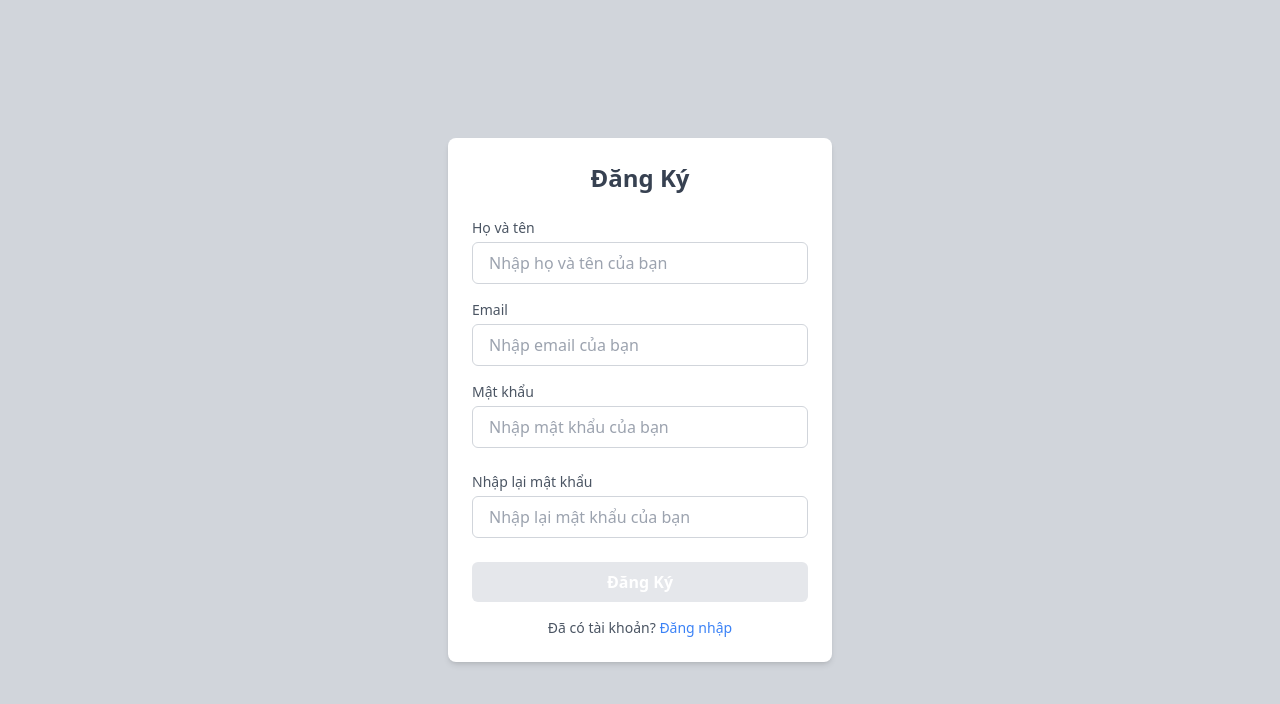
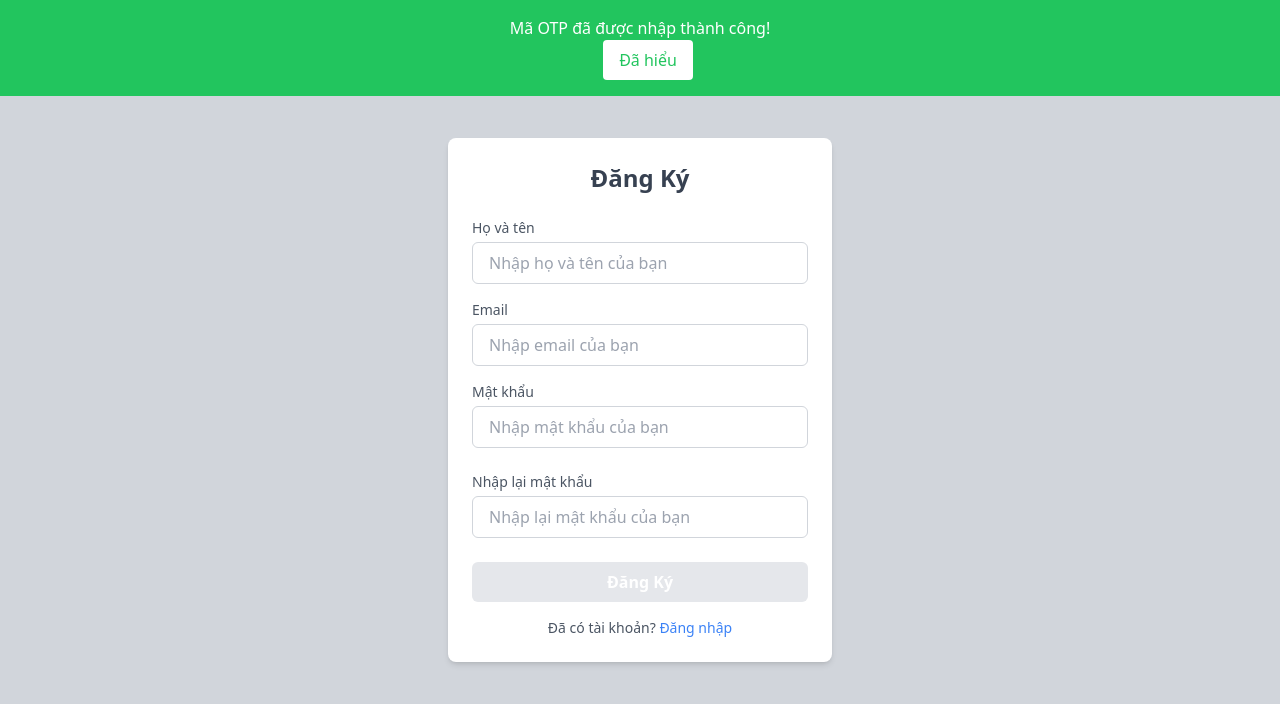
Before and after one commit to trungnv2010/cnpm, a React (Create React App) app in the folder frontend/: page /auth/signup in a window 1280 px wide. Shown: the top 704 px of the page. Built offline with nearby package versions, Linux system fonts and the light colour scheme; the HTML template or start-up script is replaced by a standard one.

Commit message:
khớp đăng kí với back

```diff
--- a/frontend/src/components/index.js
+++ b/frontend/src/components/index.js
@@ -10,3 +10,6 @@ export {default as Navbar} from './navbar/Navbar'
 
 // Products
 export {default as Products} from './products/Product'
+
+//Noti
+export {default as Notification }from './notification/Notification'
--- /dev/null
+++ b/frontend/src/components/notification/Notification.js
@@ -0,0 +1,21 @@
+import React from "react"
+
+const Notification =()=>{
+
+    const onClose=()=>{
+        console.log('hi')
+    }
+    return(<>
+        <div className="fixed top-0 z-50 w-full py-4 text-center text-white bg-green-500">
+            <p>Mã OTP đã được nhập thành công!</p>
+            <button
+                onClick={onClose}
+                className="px-4 py-2 ml-4 text-green-500 bg-white border-none rounded cursor-pointer"
+            >
+                Đã hiểu
+            </button>
+        </div>
+    </>
+    )
+}
+export default Notification
--- a/frontend/src/pages/Auth/SendOTP.js
+++ b/frontend/src/pages/Auth/SendOTP.js
@@ -59,7 +59,7 @@ const SendOTP = () => {
       }
 
     }
-    if (OTP.length >= 1 && index == 0) { setOTP((prevItems) => prevItems.slice(0, -1)); }
+    if (OTP.length >= 1 && index === 0) { setOTP((prevItems) => prevItems.slice(0, -1)); }
   };
 
   const handleClick = async () => {
@@ -67,15 +67,15 @@ const SendOTP = () => {
       if (type === "signUp"){
         let response = ""
         response = await register({name, email, password})
-        // // if (response.code === '200') {
-        // //   navigate('/notification',
-        // //     {
-        // //       state:
-        // //       {
-        // //         title: ""
-        // //       }
-        // //     })
-        // }
+        // if (response.code === '200') {
+        //   navigate('/notification',
+        //     {
+        //       state:
+        //       {
+        //         title: ""
+        //       }
+        //     })
+        //  }
       }
     }
 
--- a/frontend/src/pages/Auth/Signup.js
+++ b/frontend/src/pages/Auth/Signup.js
@@ -1,10 +1,10 @@
 import { useState, useEffect } from "react";
 import { Link, useNavigate } from "react-router-dom";
-import { useRegisterMutation } from "@/service";
 import { regexPatterns } from "./validationPartten";
 import { useDispatch } from "react-redux";
-import { userLogin } from "@/store";
 import React from "react";
+
+import { Notification } from "../../components";
 
 
 
@@ -58,7 +58,6 @@ const Signup = () => {
       ...errors,
       [name]: errorMessage
     });
-
   }
 
   const handleSubmit = () => {
@@ -75,12 +74,12 @@ const Signup = () => {
 
   }
 
-  useEffect(() => {
+  useEffect(()=>{
+  })
 
 
-  }, [])
-
-  const isSubmitDisabled = formResgister.email.length === 0 || formResgister.password.length === 0 || formResgister.name.length === 0 || formResgister.phoneNumber === 0 || formResgister.repeatPassword.length === 0;
+  const isStillError=Object.values(errors).some(value => value !== '')
+  let isSubmitDisabled =(isStillError|| (formResgister.email.length === 0 || formResgister.password.length === 0 || formResgister.name.length === 0 || formResgister.phoneNumber === 0 || formResgister.repeatPassword.length === 0));
 
   return (
     <>
@@ -96,7 +95,7 @@ const Signup = () => {
                rounded-md
                 focus:outline-none focus:ring-2 focus:ring-blue-500`}
               placeholder="Nhập họ và tên của bạn" required />
-            {errors.name && formResgister.name != 0 && <p className="text-sm text-red-500">{errors.name}</p>}
+            {errors.name && formResgister.name !== 0 && <p className="text-sm text-red-500">{errors.name}</p>}
           </div>
 
           {/* <div className="mb-4">
@@ -118,7 +117,7 @@ const Signup = () => {
                rounded-md
                 focus:outline-none focus:ring-2 focus:ring-blue-500`}
               placeholder="Nhập email của bạn" required />
-            {errors.email && formResgister.email != 0 && <p className="text-sm text-red-500">{errors.email}</p>}
+            {errors.email && formResgister.email !== 0 && <p className="text-sm text-red-500">{errors.email}</p>}
           </div>
 
           <div className="mb-6">
@@ -147,6 +146,7 @@ const Signup = () => {
           </p>
         </div>
       </div>
+      <Notification/>
     </>)
 }
 export default Signup
--- a/frontend/src/pages/Auth/validationPartten.js
+++ b/frontend/src/pages/Auth/validationPartten.js
@@ -1,6 +1,13 @@
 // Regex cho các trường khác nhau
-export const regexPatterns = {
-    email: /^[^\s@]+@[^\s@]+\.[^\s@]+$/,        // Email hợp lệ
-    name: /^[A-Za-z\s]+$/,// Tên chỉ chứa chữ cái và khoảng trắng
-    password: /^(?=.*[0-9])(?=.*[!@#$%^&*(),.?":{}|<>]).{8,}$/,//Password phải chứa ít nhất 1 số từ 0-9,1 kí tự đặc biệt, ít nhất 8 kí tự
-  };
+// export const regexPatterns = {
+//     email: /^[^\s@]+@[^\s@]+\.[^\s@]+$/,        // Email hợp lệ
+//     name: /^[A-Za-z\s]+$/,// Tên chỉ chứa chữ cái và khoảng trắng
+//     password: /^(?=.*[0-9])(?=.*[!@#$%^&*(),.?":{}|<>]).{8,}$/,//Password phải chứa ít nhất 1 số từ 0-9,1 kí tự đặc biệt, ít nhất 8 kí tự
+//   };
+
+
+  export const regexPatterns = {
+    email: /^[^\s@]+@[^\s@]+\.[^\s@]+$/, // Email hợp lệ
+    name: /^[a-zA-ZÀÁÂÃÈÉÊÌÍÒÓÔÕÙÚĂĐĨŨƠàáâãèéêểìíòóôõùúăđĩũơƯưÁÀẢÃẠĂẮẰẲẴẶÂẤẦẨẪẬÉÈẺẼẸÊẾỀỂỄỆÍÌỈĨỊÓÒỎÕỌÔỐỒỔỖỘƠỚỜỞỠỢÚÙỦŨỤƯỨỪỬỮỰÝỲỶỸỴ\s]+$/, // Tên chấp nhận chữ cái tiếng Việt và khoảng trắng
+    password: /^(?=.*[0-9])(?=.*[!@#$%^&*(),.?":{}|<>]).{8,}$/, // Mật khẩu hợp lệ
+};
```
